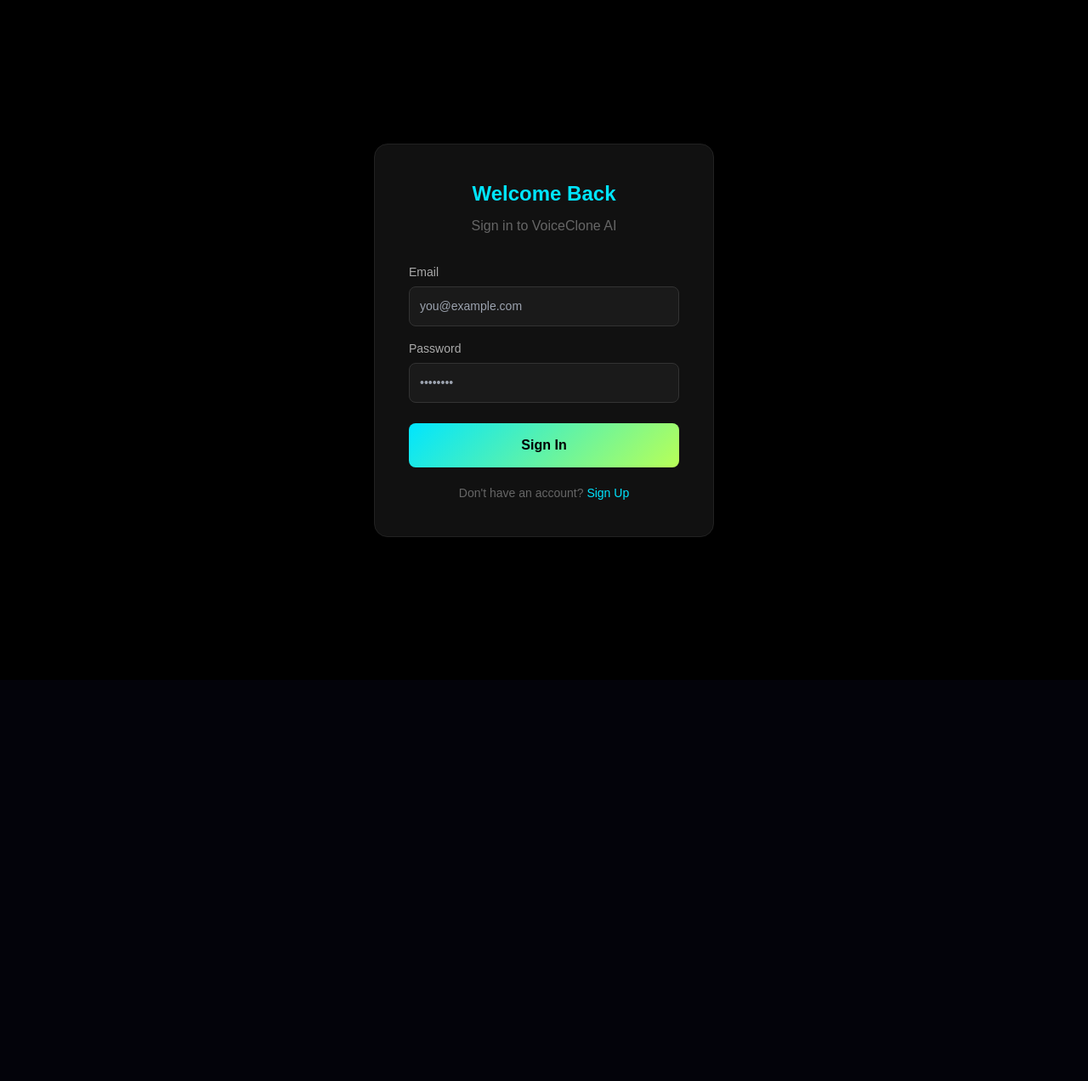
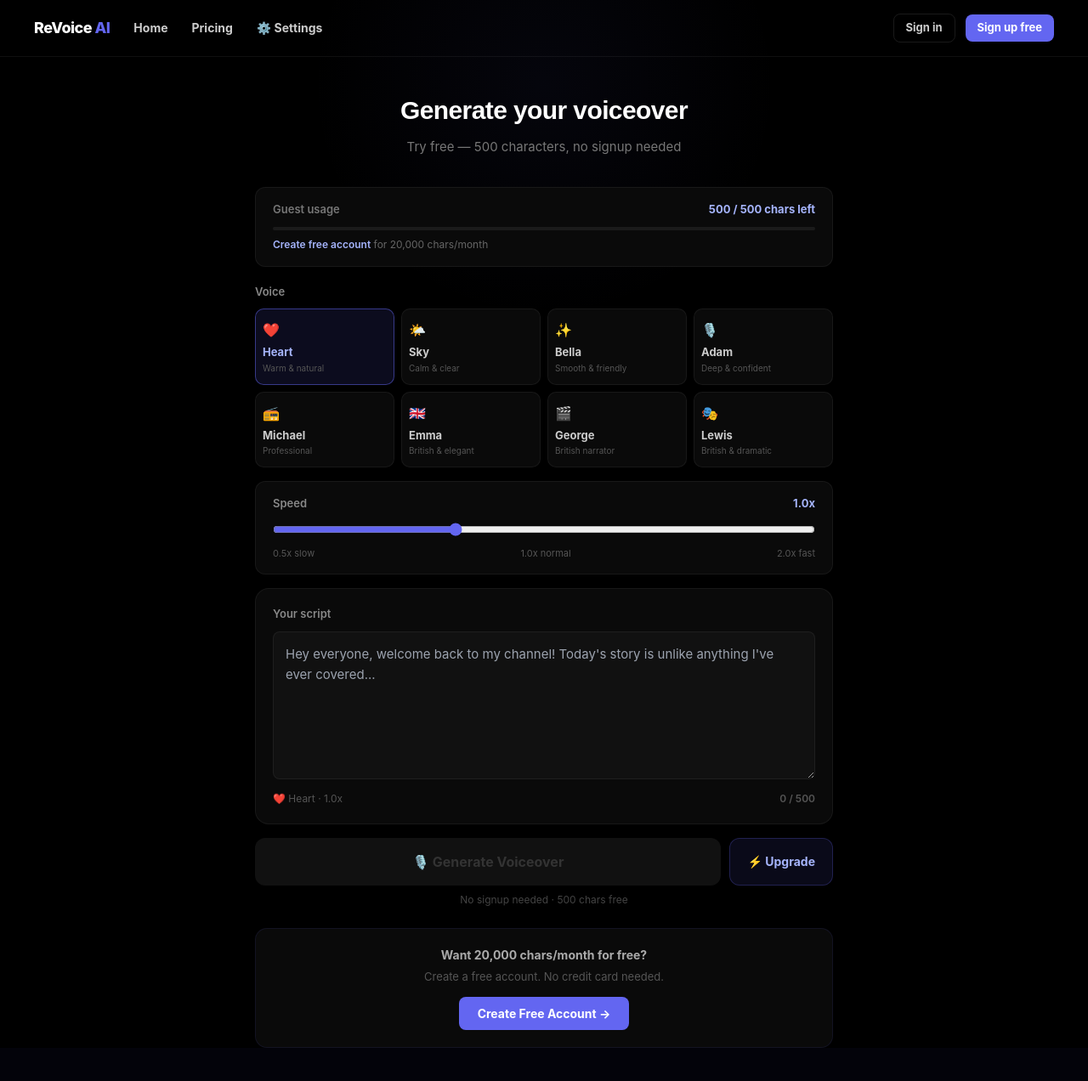
Before and after one commit to redaelboutayeby06-crypto/redacast, a React (Vite) app: page /app in a window 1280 px wide. Before the commit this address led to /login. Shown: the whole page at 85% size. Before the commit the page ends 800 px from the top, so only its background shows below. Built offline with nearby package versions, Linux system fonts and the light colour scheme; a web font is replaced by a local one.

Commit message:
fix guest access + settings + upgrade button + audio scroll

```diff
--- a/src/Root.jsx
+++ b/src/Root.jsx
@@ -26,7 +26,7 @@
         <Routes>
           <Route path="/"      element={<Landing />} />
           <Route path="/login" element={<Login />} />
-          <Route path="/app"   element={<Protected><AppPage /></Protected>} />
+          <Route path="/app"   element={<AppPage />} />
           <Route path="*"      element={<Navigate to="/" replace />} />
         </Routes>
       </AuthProvider>
--- a/src/pages/App.jsx
+++ b/src/pages/App.jsx
@@ -1,4 +1,4 @@
-import { useState, useEffect } from 'react'
+import { useState, useEffect, useRef } from 'react'
 import { Link } from 'react-router-dom'
 import { useAuth } from '../firebase/AuthContext'
 
@@ -6,14 +6,14 @@
 const GUEST_LIMIT = 500
 
 const VOICES = [
-  { id: 'af_heart', label: 'Heart', desc: 'Warm & natural', emoji: '❤️' },
-  { id: 'af_sky', label: 'Sky', desc: 'Calm & clear', emoji: '🌤️' },
-  { id: 'af_bella', label: 'Bella', desc: 'Smooth & friendly', emoji: '✨' },
-  { id: 'am_adam', label: 'Adam', desc: 'Deep & confident', emoji: '🎙️' },
-  { id: 'am_michael', label: 'Michael', desc: 'Professional', emoji: '📻' },
-  { id: 'bf_emma', label: 'Emma', desc: 'British & elegant', emoji: '🇬🇧' },
-  { id: 'bm_george', label: 'George', desc: 'British narrator', emoji: '🎬' },
-  { id: 'bm_lewis', label: 'Lewis', desc: 'British & dramatic', emoji: '🎭' },
+  { id: 'af_heart',   label: 'Heart',   desc: 'Warm & natural',     emoji: '❤️' },
+  { id: 'af_sky',     label: 'Sky',     desc: 'Calm & clear',       emoji: '🌤️' },
+  { id: 'af_bella',   label: 'Bella',   desc: 'Smooth & friendly',  emoji: '✨' },
+  { id: 'am_adam',    label: 'Adam',    desc: 'Deep & confident',   emoji: '🎙️' },
+  { id: 'am_michael', label: 'Michael', desc: 'Professional',       emoji: '📻' },
+  { id: 'bf_emma',    label: 'Emma',    desc: 'British & elegant',  emoji: '🇬🇧' },
+  { id: 'bm_george',  label: 'George',  desc: 'British narrator',   emoji: '🎬' },
+  { id: 'bm_lewis',   label: 'Lewis',   desc: 'British & dramatic', emoji: '🎭' },
 ]
 
 function getWeekKey() {
@@ -33,6 +33,8 @@
   const [loading, setLoading] = useState(false)
   const [error, setError] = useState('')
   const [charsUsed, setCharsUsed] = useState(0)
+  const [showSettings, setShowSettings] = useState(false)
+  const audioRef = useRef(null)
 
   useEffect(() => {
     if (user) {
@@ -40,6 +42,15 @@
       setCharsUsed(stored)
     }
   }, [user])
+
+  // Auto-scroll to audio when ready
+  useEffect(() => {
+    if (audioUrl && audioRef.current) {
+      setTimeout(() => {
+        audioRef.current.scrollIntoView({ behavior: 'smooth', block: 'center' })
+      }, 100)
+    }
+  }, [audioUrl])
 
   const limit = user ? WEEKLY_LIMIT : GUEST_LIMIT
   const charsLeft = limit - charsUsed
@@ -51,7 +62,7 @@
     if (text.length > charsLeft) {
       setError(user
         ? `Only ${charsLeft} chars left this week. Upgrade to Pro for unlimited.`
-        : `Guest limit is 500 characters. Create a free account for 5,000/week.`
+        : `Guest limit is 500 characters. Create a free account for 20,000 chars/month.`
       )
       return
     }
@@ -76,10 +87,11 @@
     setLoading(false)
   }
 
+  const navLink = { color: '#ccc', fontSize: '14px', fontWeight: '700', textDecoration: 'none' }
+
   return (
     <div style={{ minHeight: '100vh', background: '#000', color: '#fff', fontFamily: '-apple-system, BlinkMacSystemFont, "Segoe UI", sans-serif' }}>
 
-      {/* Subtle glow */}
       <div style={{ position: 'fixed', width: 600, height: 600, background: 'radial-gradient(circle, rgba(99,102,241,0.05) 0%, transparent 65%)', top: -200, left: '50%', transform: 'translateX(-50%)', zIndex: 0, borderRadius: '50%', pointerEvents: 'none' }} />
 
       {/* Nav */}
@@ -88,26 +100,79 @@
           <Link to="/" style={{ textDecoration: 'none' }}>
             <span style={{ color: '#fff', fontSize: '18px', fontWeight: '800', letterSpacing: '-0.03em' }}>ReVoice <span style={{ color: '#6366f1' }}>AI</span></span>
           </Link>
-          <Link to="/" style={{ color: '#555', fontSize: '13px', textDecoration: 'none' }}>Home</Link>
-          <a href="/#pricing" style={{ color: '#555', fontSize: '13px', textDecoration: 'none' }}>Pricing</a>
+          <Link to="/" style={navLink}>Home</Link>
+          <Link to="/#pricing" style={navLink}>Pricing</Link>
+          <button onClick={() => setShowSettings(s => !s)} style={{ ...navLink, background: 'none', border: 'none', cursor: 'pointer', fontFamily: 'inherit', display: 'flex', alignItems: 'center', gap: 6, color: showSettings ? '#a5b4fc' : '#ccc' }}>
+            ⚙️ Settings
+          </button>
         </div>
         <div style={{ display: 'flex', gap: '12px', alignItems: 'center' }}>
           {user ? (
             <>
-              <span style={{ color: '#444', fontSize: '13px' }}>{user?.email}</span>
-              <button onClick={signOut} style={{ background: 'transparent', border: '1px solid rgba(255,255,255,0.08)', borderRadius: '8px', padding: '6px 14px', color: '#666', cursor: 'pointer', fontSize: '13px' }}>Sign out</button>
+              <span style={{ color: '#555', fontSize: '13px' }}>{user?.email}</span>
+              <Link to="/#pricing" style={{ background: 'rgba(99,102,241,0.15)', border: '1px solid rgba(99,102,241,0.3)', borderRadius: '8px', padding: '6px 14px', color: '#a5b4fc', fontWeight: '700', textDecoration: 'none', fontSize: '13px' }}>⚡ Upgrade</Link>
+              <button onClick={signOut} style={{ background: 'transparent', border: '1px solid rgba(255,255,255,0.08)', borderRadius: '8px', padding: '6px 14px', color: '#666', cursor: 'pointer', fontSize: '13px', fontFamily: 'inherit' }}>Sign out</button>
             </>
           ) : (
             <>
-              <Link to="/login" style={{ color: '#666', fontSize: '13px', textDecoration: 'none', padding: '6px 14px', border: '1px solid rgba(255,255,255,0.08)', borderRadius: '8px' }}>Sign in</Link>
-              <Link to="/login" style={{ background: '#6366f1', borderRadius: '8px', padding: '6px 14px', color: '#fff', fontWeight: '600', textDecoration: 'none', fontSize: '13px' }}>Sign up free</Link>
+              <Link to="/login" style={{ color: '#ccc', fontSize: '13px', fontWeight: '700', textDecoration: 'none', padding: '6px 14px', border: '1px solid rgba(255,255,255,0.1)', borderRadius: '8px' }}>Sign in</Link>
+              <Link to="/login" style={{ background: '#6366f1', borderRadius: '8px', padding: '6px 14px', color: '#fff', fontWeight: '700', textDecoration: 'none', fontSize: '13px' }}>Sign up free</Link>
             </>
           )}
         </div>
       </div>
 
-      <div style={{ position: 'relative', zIndex: 10, maxWidth: '720px', margin: '50px auto', padding: '0 20px' }}>
-        <div style={{ textAlign: 'center', marginBottom: '44px' }}>
+      {/* Settings panel */}
+      {showSettings && (
+        <div style={{ position: 'relative', zIndex: 10, maxWidth: '720px', margin: '0 auto', padding: '0 20px' }}>
+          <div style={{ background: '#0a0a0a', border: '1px solid rgba(99,102,241,0.2)', borderRadius: '16px', padding: '24px', marginTop: '16px' }}>
+            <div style={{ display: 'flex', justifyContent: 'space-between', alignItems: 'center', marginBottom: '20px' }}>
+              <span style={{ fontWeight: '700', fontSize: '15px', color: '#ddd' }}>⚙️ Settings</span>
+              <button onClick={() => setShowSettings(false)} style={{ background: 'none', border: 'none', color: '#555', cursor: 'pointer', fontSize: '20px', lineHeight: 1 }}>×</button>
+            </div>
+            <div style={{ display: 'grid', gridTemplateColumns: '1fr 1fr', gap: '16px' }}>
+              <div style={{ background: '#111', borderRadius: '12px', padding: '16px' }}>
+                <div style={{ color: '#666', fontSize: '12px', fontWeight: '600', textTransform: 'uppercase', letterSpacing: '0.06em', marginBottom: '8px' }}>Account</div>
+                {user ? (
+                  <>
+                    <div style={{ color: '#aaa', fontSize: '13px', marginBottom: '8px' }}>{user.email}</div>
+                    <div style={{ display: 'inline-block', background: 'rgba(34,197,94,0.1)', border: '1px solid rgba(34,197,94,0.2)', borderRadius: '99px', padding: '2px 10px', fontSize: '11px', color: '#22c55e', fontWeight: '600' }}>Free plan</div>
+                  </>
+                ) : (
+                  <>
+                    <div style={{ color: '#666', fontSize: '13px', marginBottom: '10px' }}>Not signed in — 500 char limit</div>
+                    <Link to="/login" style={{ display: 'block', textAlign: 'center', background: '#6366f1', borderRadius: '8px', padding: '8px', color: '#fff', fontWeight: '600', textDecoration: 'none', fontSize: '13px' }}>Create free account</Link>
+                  </>
+                )}
+              </div>
+              <div style={{ background: '#111', borderRadius: '12px', padding: '16px' }}>
+                <div style={{ color: '#666', fontSize: '12px', fontWeight: '600', textTransform: 'uppercase', letterSpacing: '0.06em', marginBottom: '8px' }}>Usage this week</div>
+                <div style={{ color: '#ddd', fontSize: '22px', fontWeight: '800', marginBottom: '4px' }}>{charsUsed.toLocaleString()}</div>
+                <div style={{ color: '#555', fontSize: '12px', marginBottom: '10px' }}>of {limit.toLocaleString()} chars</div>
+                <div style={{ background: '#1a1a1a', borderRadius: '99px', height: '4px' }}>
+                  <div style={{ height: '100%', borderRadius: '99px', width: `${usagePercent}%`, background: usagePercent > 80 ? '#ef4444' : '#6366f1' }} />
+                </div>
+              </div>
+              <div style={{ background: '#111', borderRadius: '12px', padding: '16px' }}>
+                <div style={{ color: '#666', fontSize: '12px', fontWeight: '600', textTransform: 'uppercase', letterSpacing: '0.06em', marginBottom: '8px' }}>Current plan</div>
+                <div style={{ color: '#aaa', fontSize: '13px', marginBottom: '10px' }}>Free — Microsoft Neural voices</div>
+                <Link to="/#pricing" onClick={() => setShowSettings(false)} style={{ display: 'block', textAlign: 'center', background: 'rgba(99,102,241,0.15)', border: '1px solid rgba(99,102,241,0.3)', borderRadius: '8px', padding: '8px', color: '#a5b4fc', fontWeight: '700', textDecoration: 'none', fontSize: '13px' }}>⚡ Upgrade to Pro</Link>
+              </div>
+              <div style={{ background: '#111', borderRadius: '12px', padding: '16px' }}>
+                <div style={{ color: '#666', fontSize: '12px', fontWeight: '600', textTransform: 'uppercase', letterSpacing: '0.06em', marginBottom: '8px' }}>Quick links</div>
+                <div style={{ display: 'flex', flexDirection: 'column', gap: '8px' }}>
+                  <Link to="/" onClick={() => setShowSettings(false)} style={{ color: '#aaa', fontSize: '13px', fontWeight: '600', textDecoration: 'none' }}>🏠 Home</Link>
+                  <Link to="/#pricing" onClick={() => setShowSettings(false)} style={{ color: '#aaa', fontSize: '13px', fontWeight: '600', textDecoration: 'none' }}>💳 Pricing</Link>
+                  <Link to="/#feedback" onClick={() => setShowSettings(false)} style={{ color: '#aaa', fontSize: '13px', fontWeight: '600', textDecoration: 'none' }}>💬 Leave feedback</Link>
+                </div>
+              </div>
+            </div>
+          </div>
+        </div>
+      )}
+
+      <div style={{ position: 'relative', zIndex: 10, maxWidth: '720px', margin: '40px auto', padding: '0 20px' }}>
+        <div style={{ textAlign: 'center', marginBottom: '36px' }}>
           <h2 style={{ fontSize: '30px', fontWeight: '800', marginBottom: '10px', letterSpacing: '-0.02em' }}>Generate your voiceover</h2>
           <p style={{ color: '#777', fontSize: '15px' }}>
             {user ? 'Type your script and generate a professional voiceover instantly' : 'Try free — 500 characters, no signup needed'}
@@ -117,8 +182,8 @@
         {/* Usage bar */}
         <div style={{ background: '#0a0a0a', border: '1px solid rgba(255,255,255,0.06)', borderRadius: '12px', padding: '16px 20px', marginBottom: '20px' }}>
           <div style={{ display: 'flex', justifyContent: 'space-between', marginBottom: '10px' }}>
-            <span style={{ color: '#666', fontSize: '13px' }}>{user ? 'Weekly usage' : 'Guest usage'}</span>
-            <span style={{ color: charsLeft < 100 ? '#ef4444' : '#6366f1', fontSize: '13px', fontWeight: '600' }}>
+            <span style={{ color: '#777', fontSize: '13px', fontWeight: '600' }}>{user ? 'Weekly usage' : 'Guest usage'}</span>
+            <span style={{ color: charsLeft < 100 ? '#ef4444' : '#a5b4fc', fontSize: '13px', fontWeight: '700' }}>
               {charsLeft.toLocaleString()} / {limit.toLocaleString()} chars left
             </span>
           </div>
@@ -126,25 +191,25 @@
             <div style={{ height: '100%', borderRadius: '99px', width: `${usagePercent}%`, background: usagePercent > 80 ? '#ef4444' : '#6366f1', transition: 'width 0.4s ease' }} />
           </div>
           {!user && (
-            <p style={{ color: '#555', fontSize: '12px', marginTop: '8px', marginBottom: 0 }}>
-              <Link to="/login" style={{ color: '#a5b4fc', textDecoration: 'none' }}>Create free account</Link> for 5,000 chars/week
+            <p style={{ color: '#666', fontSize: '12px', marginTop: '8px', marginBottom: 0 }}>
+              <Link to="/login" style={{ color: '#a5b4fc', textDecoration: 'none', fontWeight: '600' }}>Create free account</Link> for 20,000 chars/month
             </p>
           )}
           {user && charsLeft < 1000 && (
             <p style={{ color: '#ef4444', fontSize: '12px', marginTop: '8px', marginBottom: 0 }}>
-              Running low — <a href="/#pricing" style={{ color: '#a5b4fc', textDecoration: 'none' }}>upgrade to Pro for unlimited</a>
+              Running low — <Link to="/#pricing" style={{ color: '#a5b4fc', textDecoration: 'none', fontWeight: '600' }}>upgrade to Pro for unlimited</Link>
             </p>
           )}
         </div>
 
         {/* Voice selector */}
         <div style={{ marginBottom: '16px' }}>
-          <label style={{ color: '#666', fontSize: '13px', display: 'block', marginBottom: '10px', fontWeight: '500' }}>Voice</label>
+          <label style={{ color: '#888', fontSize: '13px', display: 'block', marginBottom: '10px', fontWeight: '600' }}>Voice</label>
           <div style={{ display: 'grid', gridTemplateColumns: 'repeat(4, 1fr)', gap: '8px' }}>
             {VOICES.map(v => (
-              <button key={v.id} onClick={() => setVoice(v.id)} style={{ background: voice === v.id ? 'rgba(99,102,241,0.12)' : '#0a0a0a', border: `1px solid ${voice === v.id ? 'rgba(99,102,241,0.5)' : 'rgba(255,255,255,0.06)'}`, borderRadius: '10px', padding: '12px 8px', cursor: 'pointer', textAlign: 'left', transition: 'all 0.15s ease' }}>
+              <button key={v.id} onClick={() => setVoice(v.id)} style={{ background: voice === v.id ? 'rgba(99,102,241,0.12)' : '#0a0a0a', border: `1px solid ${voice === v.id ? 'rgba(99,102,241,0.5)' : 'rgba(255,255,255,0.06)'}`, borderRadius: '10px', padding: '12px 8px', cursor: 'pointer', textAlign: 'left', transition: 'all 0.15s ease', fontFamily: 'inherit' }}>
                 <div style={{ fontSize: '16px', marginBottom: '5px' }}>{v.emoji}</div>
-                <div style={{ color: voice === v.id ? '#a5b4fc' : '#ccc', fontSize: '13px', fontWeight: '600' }}>{v.label}</div>
+                <div style={{ color: voice === v.id ? '#a5b4fc' : '#ccc', fontSize: '13px', fontWeight: '700' }}>{v.label}</div>
                 <div style={{ color: '#555', fontSize: '10px', marginTop: '2px', lineHeight: '1.3' }}>{v.desc}</div>
               </button>
             ))}
@@ -154,42 +219,50 @@
         {/* Speed */}
         <div style={{ background: '#0a0a0a', border: '1px solid rgba(255,255,255,0.06)', borderRadius: '12px', padding: '16px 20px', marginBottom: '16px' }}>
           <div style={{ display: 'flex', justifyContent: 'space-between', marginBottom: '10px' }}>
-            <label style={{ color: '#666', fontSize: '13px', fontWeight: '500' }}>Speed</label>
-            <span style={{ color: '#a5b4fc', fontSize: '13px', fontWeight: '600' }}>{speed.toFixed(1)}x</span>
+            <label style={{ color: '#888', fontSize: '13px', fontWeight: '600' }}>Speed</label>
+            <span style={{ color: '#a5b4fc', fontSize: '13px', fontWeight: '700' }}>{speed.toFixed(1)}x</span>
           </div>
           <input type="range" min="0.5" max="2.0" step="0.1" value={speed} onChange={e => setSpeed(parseFloat(e.target.value))} style={{ width: '100%', accentColor: '#6366f1', cursor: 'pointer' }} />
-          <div style={{ display: 'flex', justifyContent: 'space-between', color: '#444', fontSize: '11px', marginTop: '6px' }}>
+          <div style={{ display: 'flex', justifyContent: 'space-between', color: '#555', fontSize: '11px', marginTop: '6px' }}>
             <span>0.5x slow</span><span>1.0x normal</span><span>2.0x fast</span>
           </div>
         </div>
 
         {/* Text input */}
         <div style={{ background: '#0a0a0a', border: '1px solid rgba(255,255,255,0.06)', borderRadius: '16px', padding: '20px', marginBottom: '16px' }}>
-          <label style={{ color: '#666', fontSize: '13px', display: 'block', marginBottom: '10px', fontWeight: '500' }}>Your script</label>
+          <label style={{ color: '#888', fontSize: '13px', display: 'block', marginBottom: '10px', fontWeight: '600' }}>Your script</label>
           <textarea value={text} onChange={e => setText(e.target.value)} placeholder="Hey everyone, welcome back to my channel! Today's story is unlike anything I've ever covered..." rows={6} style={{ width: '100%', background: '#111', border: '1px solid rgba(255,255,255,0.06)', borderRadius: '8px', padding: '14px', color: '#ddd', fontSize: '15px', resize: 'vertical', boxSizing: 'border-box', fontFamily: 'inherit', lineHeight: '1.6', outline: 'none' }} />
           <div style={{ display: 'flex', justifyContent: 'space-between', marginTop: '8px' }}>
-            <span style={{ color: '#444', fontSize: '12px' }}>{selectedVoice?.emoji} {selectedVoice?.label} · {speed.toFixed(1)}x</span>
-            <span style={{ color: text.length > charsLeft ? '#ef4444' : '#444', fontSize: '12px' }}>{text.length} / {limit}</span>
+            <span style={{ color: '#555', fontSize: '12px' }}>{selectedVoice?.emoji} {selectedVoice?.label} · {speed.toFixed(1)}x</span>
+            <span style={{ color: text.length > charsLeft ? '#ef4444' : '#555', fontSize: '12px', fontWeight: '600' }}>{text.length} / {limit}</span>
           </div>
         </div>
 
         {error && (
           <div style={{ background: 'rgba(239,68,68,0.08)', border: '1px solid rgba(239,68,68,0.2)', borderRadius: '10px', padding: '12px 16px', marginBottom: '16px', color: '#fca5a5', fontSize: '14px' }}>
             {error}
-            {!user && (
-              <div style={{ marginTop: '8px' }}>
-                <Link to="/login" style={{ color: '#a5b4fc', fontWeight: '600', textDecoration: 'none' }}>→ Create free account for 5,000 chars/week</Link>
-              </div>
-            )}
+            <div style={{ marginTop: '10px' }}>
+              <Link to="/#pricing" style={{ display: 'inline-block', background: '#6366f1', borderRadius: '8px', padding: '7px 16px', color: '#fff', fontWeight: '700', textDecoration: 'none', fontSize: '13px' }}>⚡ View Pricing →</Link>
+            </div>
           </div>
         )}
 
-        <button onClick={generateVoice} disabled={loading || !text.trim() || text.length > charsLeft} style={{ width: '100%', background: loading || !text.trim() || text.length > charsLeft ? '#111' : '#6366f1', border: 'none', borderRadius: '12px', padding: '16px', color: loading || !text.trim() || text.length > charsLeft ? '#333' : '#fff', fontWeight: '700', fontSize: '16px', cursor: loading || !text.trim() || text.length > charsLeft ? 'not-allowed' : 'pointer', transition: 'all 0.2s ease', letterSpacing: '-0.01em' }}>
-          {loading ? '⏳ Generating...' : '🎙️ Generate Voiceover'}
-        </button>
+        {/* Generate + Upgrade buttons */}
+        <div style={{ display: 'flex', gap: '10px', marginBottom: '8px' }}>
+          <button onClick={generateVoice} disabled={loading || !text.trim() || text.length > charsLeft} style={{ flex: 1, background: loading || !text.trim() || text.length > charsLeft ? '#111' : '#6366f1', border: 'none', borderRadius: '12px', padding: '16px', color: loading || !text.trim() || text.length > charsLeft ? '#333' : '#fff', fontWeight: '700', fontSize: '16px', cursor: loading || !text.trim() || text.length > charsLeft ? 'not-allowed' : 'pointer', transition: 'all 0.2s ease', fontFamily: 'inherit' }}>
+            {loading ? '⏳ Generating...' : '🎙️ Generate Voiceover'}
+          </button>
+          <Link to="/#pricing" style={{ display: 'flex', alignItems: 'center', gap: 6, background: 'rgba(99,102,241,0.1)', border: '1px solid rgba(99,102,241,0.25)', borderRadius: '12px', padding: '16px 20px', color: '#a5b4fc', fontWeight: '700', textDecoration: 'none', fontSize: '14px', whiteSpace: 'nowrap' }}>
+            ⚡ Upgrade
+          </Link>
+        </div>
+        <p style={{ color: '#444', fontSize: '12px', textAlign: 'center', marginBottom: '24px' }}>
+          {!user ? 'No signup needed · 500 chars free' : 'Free plan · 20,000 chars/month'}
+        </p>
 
+        {/* Audio result */}
         {audioUrl && (
-          <div style={{ background: '#0a0a0a', border: '1px solid rgba(99,102,241,0.2)', borderRadius: '16px', padding: '24px', marginTop: '20px', textAlign: 'center' }}>
+          <div ref={audioRef} style={{ background: '#0a0a0a', border: '1px solid rgba(99,102,241,0.25)', borderRadius: '16px', padding: '24px', textAlign: 'center' }}>
             <p style={{ color: '#a5b4fc', fontWeight: '700', marginBottom: '16px', fontSize: '15px' }}>✅ Your voiceover is ready!</p>
             <audio controls src={audioUrl} style={{ width: '100%', marginBottom: '16px' }} />
             <a href={audioUrl} download="voiceover.mp3" style={{ display: 'inline-block', background: '#6366f1', borderRadius: '8px', padding: '11px 28px', color: '#fff', fontWeight: '700', textDecoration: 'none', fontSize: '14px' }}>⬇️ Download MP3</a>
@@ -197,10 +270,10 @@
         )}
 
         {!user && (
-          <div style={{ background: '#0a0a0a', border: '1px solid rgba(99,102,241,0.15)', borderRadius: '14px', padding: '20px', marginTop: '16px', textAlign: 'center' }}>
-            <p style={{ color: '#888', fontWeight: '600', marginBottom: '6px', fontSize: '14px' }}>Want 5,000 chars/week for free?</p>
+          <div style={{ background: '#0a0a0a', border: '1px solid rgba(99,102,241,0.1)', borderRadius: '14px', padding: '20px', marginTop: '16px', textAlign: 'center' }}>
+            <p style={{ color: '#aaa', fontWeight: '700', marginBottom: '6px', fontSize: '14px' }}>Want 20,000 chars/month for free?</p>
             <p style={{ color: '#555', fontSize: '13px', marginBottom: '14px' }}>Create a free account. No credit card needed.</p>
-            <Link to="/login" style={{ display: 'inline-block', background: '#6366f1', borderRadius: '8px', padding: '9px 22px', color: '#fff', fontWeight: '600', textDecoration: 'none', fontSize: '14px' }}>Create Free Account →</Link>
+            <Link to="/login" style={{ display: 'inline-block', background: '#6366f1', borderRadius: '8px', padding: '9px 22px', color: '#fff', fontWeight: '700', textDecoration: 'none', fontSize: '14px' }}>Create Free Account →</Link>
           </div>
         )}
 
```
